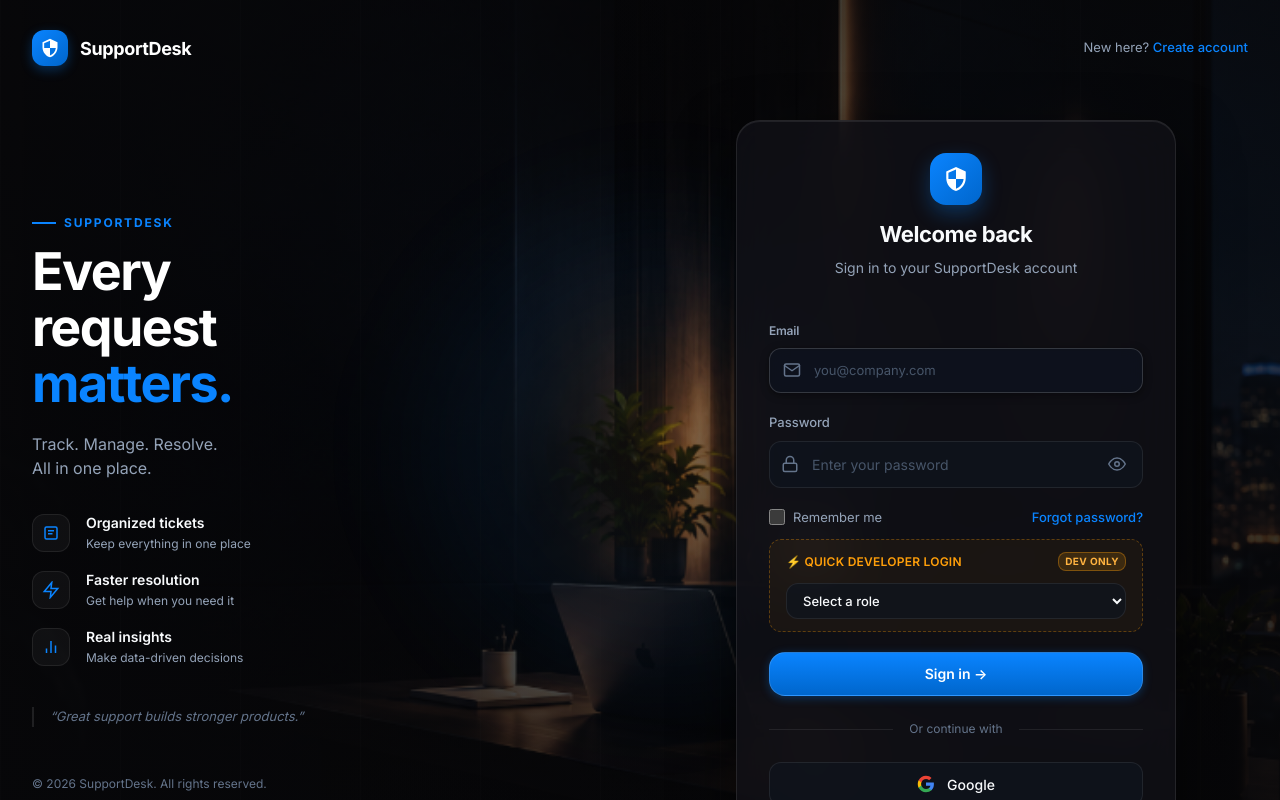
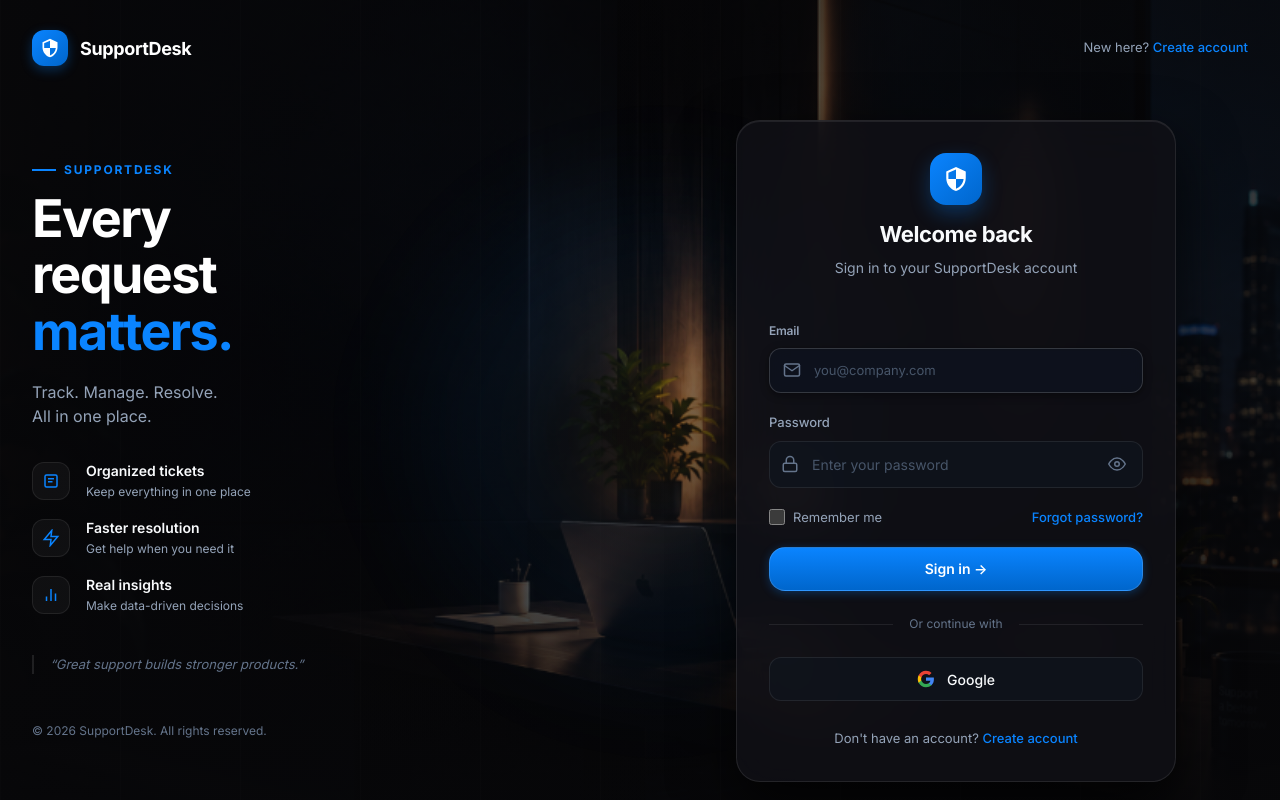
Before and after one commit to Adwaidkrishna/SupportDesk-Ticketing-System, a React (Vite) app in the folder FRONTEND/: page /login in a window 1280 px wide. Shown: the top 800 px of the page. Built offline with nearby package versions, Linux system fonts and the light colour scheme; no server answers.

Commit message:
qucik login

```diff
--- a/FRONTEND/src/features/auth/components/LoginForm.jsx
+++ b/FRONTEND/src/features/auth/components/LoginForm.jsx
@@ -95,8 +95,8 @@
         </Link>
       </div>
 
-      {/* Quick Developer Login (Development Testing Only) */}
-      {isDev && (
+      {/* Quick Developer Login (Development Testing Only - Appears when Remember Me is checked) */}
+      {isDev && values.rememberMe && (
         <div className={styles.quickDevSection}>
           <div className={styles.quickDevHeader}>
             <span className={styles.quickDevLabel}>⚡ Quick Developer Login</span>
--- a/FRONTEND/src/features/auth/components/LoginForm.module.css
+++ b/FRONTEND/src/features/auth/components/LoginForm.module.css
@@ -71,6 +71,7 @@
   gap: var(--space-3);
   margin-top: calc(-1 * var(--space-2));
   transition: border-color var(--transition-fast);
+  animation: fadeIn 0.25s ease-out;
 }
 
 .quickDevSection:hover {
```
